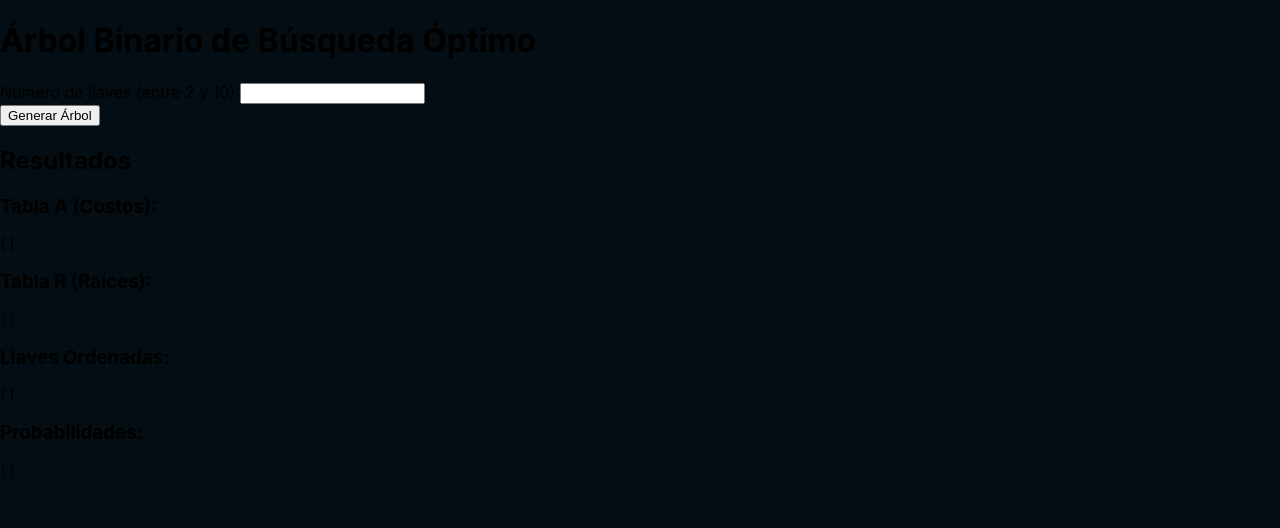
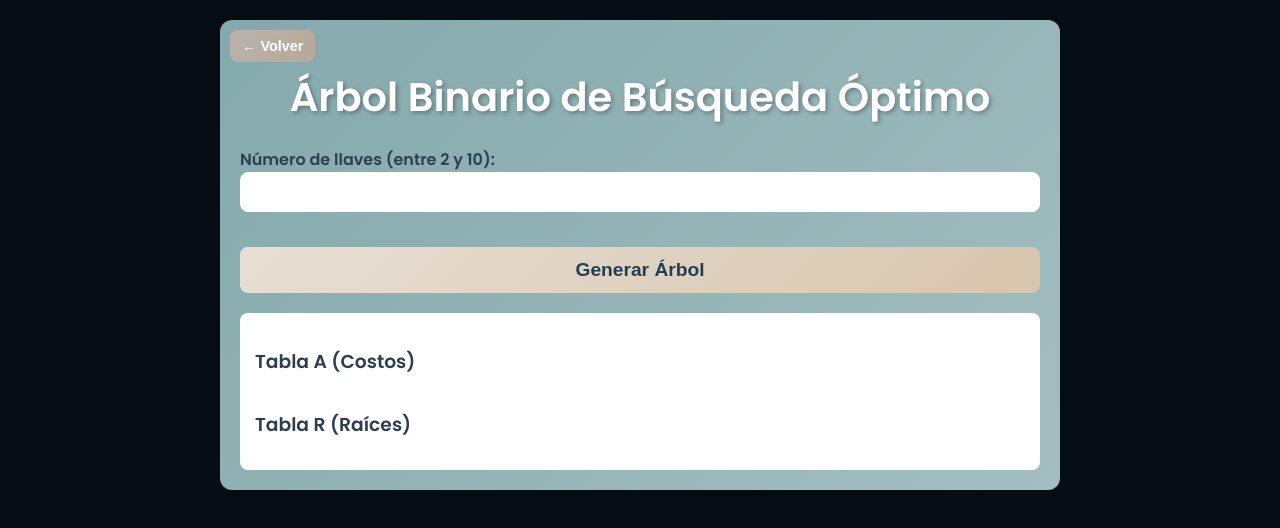
Before and after one commit to JohanV146/PYIO, a React (Create React App) app in the folder react-menu/: page /BinarySearchTree in a window 1280 px wide. Both pictures are taken after a click on the button "Generar Árbol". Shown: the top 528 px of the page. Built offline with nearby package versions, Linux system fonts and the light colour scheme.

Commit message:
update de la interfaz del tree

```diff
--- a/react-menu/src/components/BinarySearchTree.js
+++ b/react-menu/src/components/BinarySearchTree.js
@@ -1,5 +1,7 @@
 import React, { useState } from 'react';
 import { generateBST } from './BSTAlgorithm'; // Importar la lógica
+import { useNavigate } from 'react-router-dom';
+import styles from './BinarySearchTree.module.css';
 
 const BinarySearchTree = () => {
     const [numKeys, setNumKeys] = useState(''); // Número de llaves
@@ -7,6 +9,11 @@ const BinarySearchTree = () => {
     const [weights, setWeights] = useState([]); // Pesos de las llaves
     const [result, setResult] = useState(null); // Resultado del algoritmo
     const [error, setError] = useState(''); // Mensajes de error
+    const navigate = useNavigate(); // Hook de React Router
+
+    const handleGoBack = () => {
+        navigate(-1); // Volver a la página anterior
+    };
 
     // Actualizar el número de llaves y generar inputs dinámicos
     const handleNumKeysChange = (e) => {
@@ -80,12 +87,38 @@ const BinarySearchTree = () => {
         setResult(treeResult);
         setError('');
     };
+    const renderMatrix = (matrix, title) => (
+        <div className={styles.matrixContainer}>
+            <h3>{title}</h3>
+            <table className={styles.matrixTable}>
+                <thead>
+                    <tr>
+                        {matrix[0].map((_, index) => (
+                            <th key={index}>{index === 0 ? '' : `Col ${index}`}</th>
+                        ))}
+                    </tr>
+                </thead>
+                <tbody>
+                    {matrix.slice(1).map((row, rowIndex) => (
+                        <tr key={rowIndex}>
+                            <td>{`Row ${rowIndex + 1}`}</td>
+                            {row.slice(1).map((value, colIndex) => (
+                                <td key={colIndex}>{value}</td>
+                            ))}
+                        </tr>
+                    ))}
+                </tbody>
+            </table>
+        </div>
+    );
 
     return (
-        <div>
+        <div className={styles.container}>
+            <button className={styles.backButton} onClick={handleGoBack}>
+                ← Volver
+            </button>
             <h1>Árbol Binario de Búsqueda Óptimo</h1>
             <form>
-                {/* Número de llaves */}
                 <div>
                     <label>
                         Número de llaves (entre 2 y 10):
@@ -93,12 +126,10 @@ const BinarySearchTree = () => {
                             type="text"
                             value={numKeys}
                             onChange={handleNumKeysChange}
-                            onKeyDown={handleNumKeysKeyDown}
+                            className={styles.input}
                         />
                     </label>
                 </div>
-
-                {/* Inputs dinámicos para llaves y pesos */}
                 {keys.length > 0 && (
                     <div>
                         <h3>Ingrese las llaves y sus pesos:</h3>
@@ -109,7 +140,8 @@ const BinarySearchTree = () => {
                                     <input
                                         type="text"
                                         value={keys[index]}
-                                        onChange={(e) => handleKeyChange(index, e.target.value)}
+                                        onChange={(e) => setKeys([...keys.slice(0, index), e.target.value, ...keys.slice(index + 1)])}
+                                        className={styles.input}
                                     />
                                 </label>
                                 <label>
@@ -117,7 +149,8 @@ const BinarySearchTree = () => {
                                     <input
                                         type="text"
                                         value={weights[index]}
-                                        onChange={(e) => handleWeightChange(index, e.target.value)}
+                                        onChange={(e) => setWeights([...weights.slice(0, index), e.target.value, ...weights.slice(index + 1)])}
+                                        className={styles.input}
                                     />
                                 </label>
                             </div>
@@ -125,27 +158,16 @@ const BinarySearchTree = () => {
                     </div>
                 )}
             </form>
-
-            {/* Botón para generar el árbol */}
-            <button onClick={handleGenerateTree}>Generar Árbol</button>
-
-            {/* Mostrar error */}
-            {error && <p style={{ color: 'red' }}>{error}</p>}
-
-            {/* Mostrar resultados */}
+            <button onClick={handleGenerateTree} className={styles.button}>
+                Generar Árbol
+            </button>
+            {error && <p className={styles.error}>{error}</p>}
             {result && (
-                <div>
-                    <h2>Resultados</h2>
-                    <h3>Tabla A (Costos):</h3>
-                    <pre>{JSON.stringify(result.A.slice(1).map(row => row.slice(1)), null, 2)}</pre>
-                    <h3>Tabla R (Raíces):</h3>
-                    <pre>{JSON.stringify(result.R.slice(1).map(row => row.slice(1)), null, 2)}</pre>
-                    <h3>Llaves Ordenadas:</h3>
-                    <pre>{JSON.stringify(result.sortedKeys, null, 2)}</pre>
-                    <h3>Probabilidades:</h3>
-                    <pre>{JSON.stringify(result.probabilities, null, 2)}</pre>
-                </div>
-            )}
+            <div className={styles.results}>
+                {renderMatrix(result.A, 'Tabla A (Costos)')}
+                {renderMatrix(result.R, 'Tabla R (Raíces)')}
+            </div>
+        )}
         </div>
     );
 };
--- /dev/null
+++ b/react-menu/src/components/BinarySearchTree.module.css
@@ -0,0 +1,150 @@
+@import url('https://fonts.googleapis.com/css2?family=Poppins:wght@400;600&display=swap');
+
+.container {
+    font-family: 'Poppins', sans-serif; /* Fuente moderna */
+    background: linear-gradient(135deg, #84A9AC, #a3bec0); /* Fondo degradado atrevido */
+    color: #2c3e50;
+    padding: 20px;
+    border-radius: 12px; /* Bordes redondeados */
+    max-width: 800px;
+    margin: 20px auto;
+    overflow-y: auto;
+    max-height: 90vh;
+    position: relative;
+}
+
+/* Títulos */
+h1 {
+    color: #ffffff;
+    text-align: center;
+    font-size: 2.5rem;
+    text-shadow: 2px 2px 4px rgba(0, 0, 0, 0.3); /* Sombra de texto para destacar */
+    margin-bottom: 20px;
+}
+
+h2, h3 {
+    color: #2c3e50;
+    margin-bottom: 10px;
+    font-weight: bold;
+}
+
+/* Formulario */
+form {
+    margin-bottom: 20px;
+}
+
+label {
+    display: block;
+    margin-bottom: 8px;
+    font-weight: bold;
+    color: #2c3e50;
+}
+
+input[type="text"] {
+    width: 100%;
+    padding: 10px;
+    margin-bottom: 15px;
+    border: 1px solid #ffffff; /* Línea delgada */
+    border-radius: 8px;
+    font-size: 1rem;
+    box-sizing: border-box;
+    transition: all 0.3s ease;
+}
+
+input[type="text"]:focus {
+    border-color: #ffffff;
+    outline: none;
+    background-color: #e7dbcc; /* Sutil cambio de fondo */
+}
+
+/* Botón */
+.button {
+    background: linear-gradient(135deg, #E7DFD5, #d8c5ad); /* Degradado atrevido */
+    color: #204051;
+    padding: 12px 20px;
+    border: none;
+    border-radius: 8px;
+    cursor: pointer;
+    font-size: 1.2rem;
+    font-weight: bold;
+    transition: transform 0.2s ease, background 0.3s ease;
+    display: block;
+    width: 100%;
+    text-align: center;
+}
+
+.button:hover {
+    transform: translateY(-2px);
+    background: linear-gradient(135deg, #b9b3ae, #b8a896); /* Invertir degradado */
+}
+
+/* Errores */
+.error {
+    font-size: 0.9rem;
+    background-color: #ffe6e6;
+    color: #e74c3c;
+    padding: 10px;
+    border-radius: 8px;
+    margin-top: 10px;
+}
+
+/* Resultados */
+.results {
+    margin-top: 20px;
+    background: #ffffff;
+    padding: 15px;
+    border-radius: 8px;
+}
+
+pre {
+    background-color: #ecf0f1;
+    padding: 10px;
+    border-radius: 8px;
+    overflow-x: auto;
+    font-size: 0.9rem;
+    color: #2c3e50;
+}
+
+/* Animaciones sutiles */
+@keyframes fadeIn {
+    from {
+        opacity: 0;
+        transform: translateY(-10px);
+    }
+    to {
+        opacity: 1;
+        transform: translateY(0);
+    }
+}
+
+.container, .button, .error, .results {
+    animation: fadeIn 0.5s ease-in-out;
+}
+.backButton {
+    position: absolute; /* Relativo al contenedor */
+    top: 10px;
+    left: 10px;
+    background: linear-gradient(135deg, #b9b3ae, #b8a896); /* Degradado vibrante */
+    color: #fff;
+    border: none;
+    border-radius: 8px;
+    padding: 8px 12px;
+    font-size: 0.9rem;
+    font-weight: bold;
+    cursor: pointer;
+    transition: background 0.3s ease, transform 0.2s ease;
+}
+
+.backButton:hover {
+    background: linear-gradient(135deg, #b9b3ae, #b8a896); /* Invertir degradado */
+    transform: translateY(-2px);
+}
+
+.backButton:active {
+    transform: translateY(0); /* Volver al estado original al hacer clic */
+}
+
+.backButton:focus {
+    outline: none;
+    box-shadow: 0 0 8px rgba(106, 17, 203, 0.5); /* Sombra al enfocar */
+}
```
